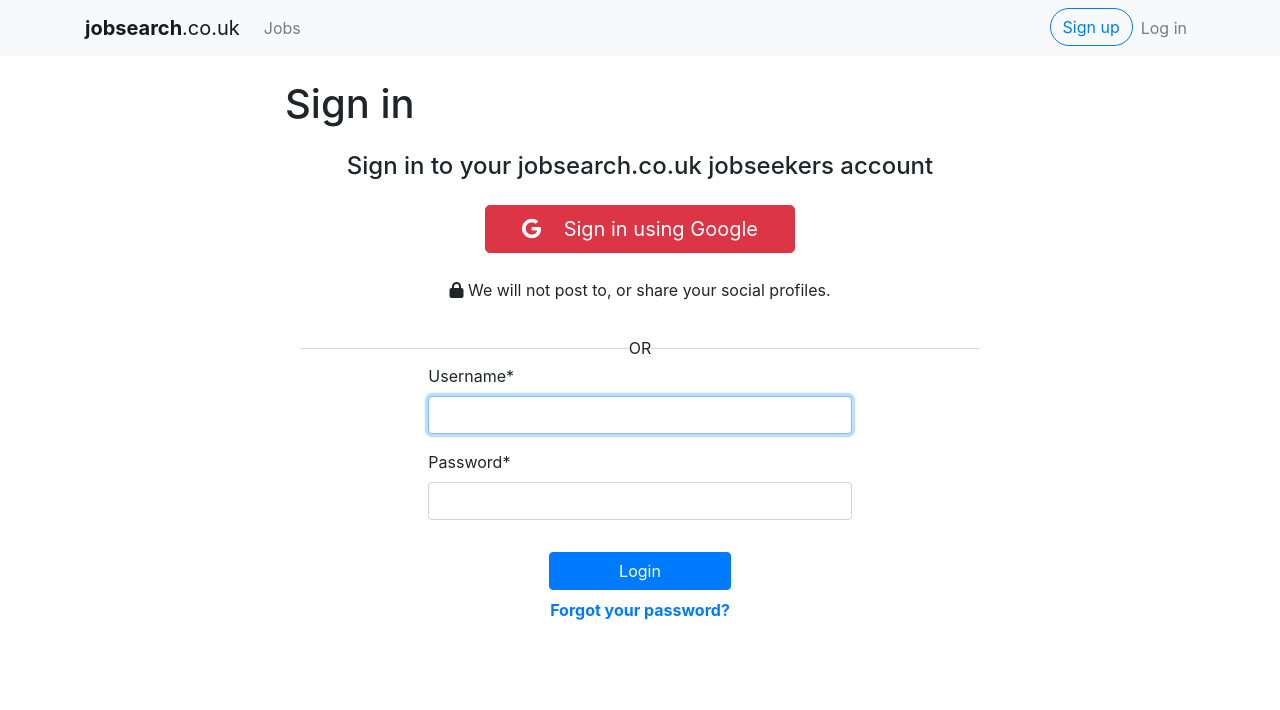
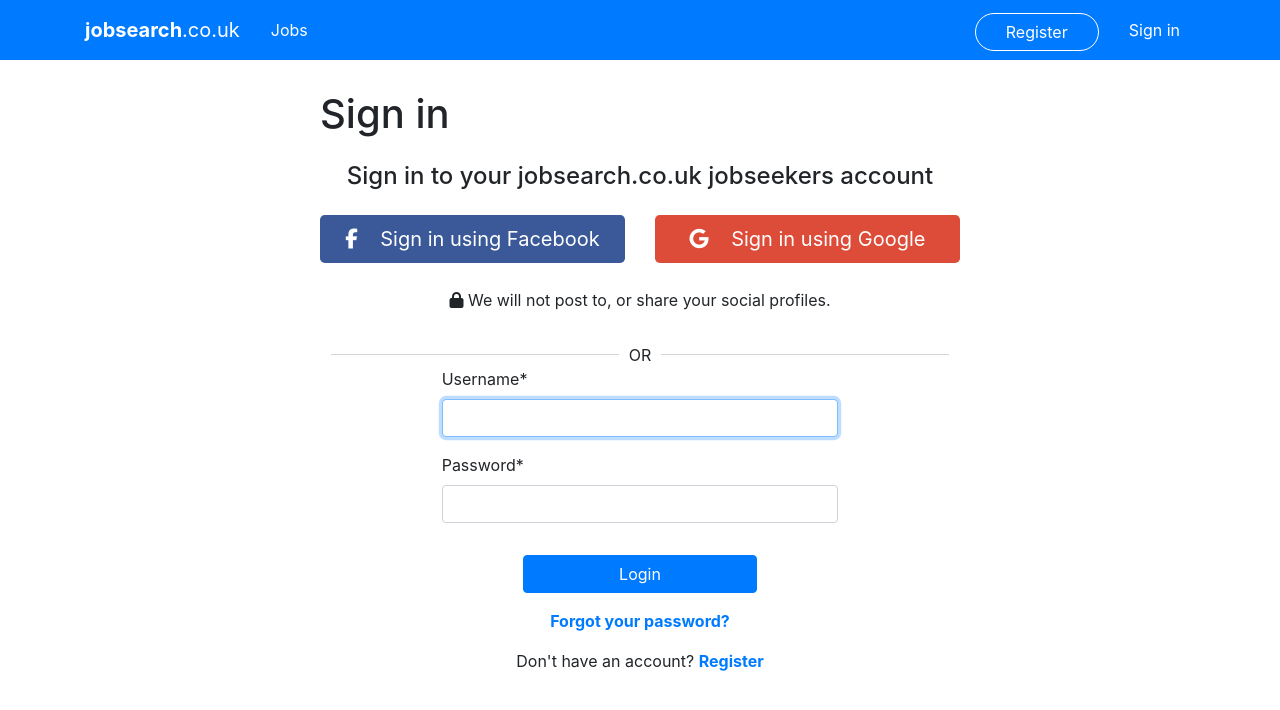
Before and after one commit to matt-stanford/job-search, a Django app: page /accounts/login in a window 1280 px wide. Shown: the top 710 px of the page. Run offline with Django 3.2, Linux system fonts and the light colour scheme; some libraries are stand-ins or nearby versions.

Commit message:
added login via facebook

```diff
--- a/accounts/urls.py
+++ b/accounts/urls.py
@@ -8,5 +8,4 @@
     path('register', views.register, name='register'),
     path('login', auth_views.LoginView.as_view(), name='login'),
     path('logout', auth_views.LogoutView.as_view(), name='logout'),
-    path('google_login', TemplateView.as_view(template_name='registration/login_with_google.html')),
 ]
--- a/jobsearch/settings.py
+++ b/jobsearch/settings.py
@@ -40,6 +40,7 @@
     'allauth.account',
     'allauth.socialaccount',
     'allauth.socialaccount.providers.google',
+    'allauth.socialaccount.providers.facebook',
 ]
 
 CRISPY_TEMPLATE_PACK = 'bootstrap4'
--- a/jobsearch/static/css/main.css
+++ b/jobsearch/static/css/main.css
@@ -21,7 +21,72 @@
     content: "";
     display: block;
     background: #d6d6d6;
-    width: 50%;
+    width: 45%;
     height: 1px;
-    margin: 15px 0;
 }
+
+.medium-container {
+    max-width: 820px;
+    margin: 0 auto;
+}
+
+.signin-section {
+    padding: 30px 90px 0px 90px;
+}
+
+.btn-register {
+    color: white !important;
+    border: 1px solid white !important;
+    padding: 0px 12px !important;
+    line-height: 36px !important;
+    width: 124px;
+}
+
+.btn-register:hover {
+    color: #007bff !important;
+    background-color: white;
+    font-weight: 600;
+}
+
+.btn-facebook {
+    color: white !important;
+    background-color: #3b5998 !important;
+}
+
+.btn-facebook:hover {
+    background-color: #4264aa !important;
+}
+
+.btn-google {
+    color: white !important;
+    background-color: #dd4b39 !important;
+}
+
+.btn-google:hover {
+    background-color: #e15f4f !important;
+}
+
+.navbar-dark .navbar-nav .nav-link {
+    color: white !important;
+}
+
+
+.nav-item {
+    height: 60px;
+    line-height: 60px;
+    padding: 0px 15px !important;
+}
+
+.nav-item:hover {
+    transition: background-color .2s ease-in;
+    background: #1172da;
+}
+
+.nav-link {
+    padding: 0px !important;
+}
+
+.navbar {
+    padding: 0px !important;
+    height: 60px;
+}
--- a/templates/base.html
+++ b/templates/base.html
@@ -18,7 +18,6 @@
   </head>
   <body>
     {% include 'partials/_navbar.html' %}
-    <br>
     <div class="container">
       {% block content %}
       {% endblock %}
--- a/templates/partials/_navbar.html
+++ b/templates/partials/_navbar.html
@@ -1,4 +1,4 @@
-<nav class="navbar sticky-top navbar-expand-lg navbar-light bg-light">
+<nav class="navbar sticky-top navbar-expand-lg navbar-dark bg-primary">
     <div class="container">
         <a class="navbar-brand" href="{% url 'index' %}"><strong>jobsearch</strong>.co.uk</a>
         <button class="navbar-toggler" type="button" data-toggle="collapse" data-target="#navbarSupportedContent" aria-controls="navbarSupportedContent" aria-expanded="false" aria-label="Toggle navigation">
@@ -20,11 +20,11 @@
                 <a class="nav-link" href="{% url 'shortlist' %}"><i class="far fa-heart"></i> Shortlisted jobs</a>
               </li>
             {% else %}
-              <li class="nav-item active">
-                <a class="btn btn-outline-primary rounded-pill" href="{% url 'register' %}">Sign up</a>
+              <li class="nav-item">
+                <a class="btn btn-register rounded-pill" href="{% url 'register' %}">Register</a>
               </li>
               <li class="nav-item">
-                <a class="nav-link" href="{% url 'login' %}">Log in</a>
+                <a class="nav-link" href="{% url 'login' %}">Sign in</a>
               </li>
             {% endif %}
           </ul>
--- a/templates/registration/login.html
+++ b/templates/registration/login.html
@@ -7,14 +7,19 @@
 {% block title %}Log in{% endblock %}
 
 {% block content %}
-<div class="col-md-8 offset-md-2">
+<div class="medium-container">
+    <div class="signin-section">
         <h1>Sign in</h1>
         <div class="mt-4">
             <h4 class="text-center mt-3 mb-4">Sign in to your jobsearch.co.uk jobseekers account</h4>
-        <div class="container">
                 <div class="text-center">
-                <div class="col-md-6 offset-md-3">
-                    <a class="btn btn-danger btn-block btn-lg" href="{% provider_login_url 'google' %}"><i class="fab fa-google"></i>&nbsp;&nbsp;&nbsp;&nbsp;Sign in using Google</a>
+                    <div class="row">
+                        <div class="col-xs-12 col-sm-6">
+                            <a class="btn btn-facebook btn-block btn-lg" href="{% provider_login_url 'facebook' %}"><i class="fab fa-facebook-f"></i>&nbsp;&nbsp;&nbsp;&nbsp;Sign in using Facebook</a>
+                        </div>
+                        <div class="col-xs-12 col-sm-6">
+                            <a class="btn btn-google btn-block btn-lg" href="{% provider_login_url 'google' %}"><i class="fab fa-google"></i>&nbsp;&nbsp;&nbsp;&nbsp;Sign in using Google</a>
+                        </div>
                     </div>
                     <div class="privacy-notice">
                         <p><i class="fas fa-lock"></i> We will not post to, or share your social profiles.</p>
@@ -30,17 +35,20 @@
                             {{ form|crispy }}
                         </fieldset>
                         <div class="form-group">
-                        <div class="col-md-6 offset-md-3">
+                            <div class="col-md-8 offset-md-2">
                                 <button type="submit" class="btn btn-primary btn-block">Login</button>
                             </div>
-                        <p class="text-center mt-2"><a href="#"><strong>Forgot your password?</strong></a></p>
+                            <div class="text-center">
+                                <p class="my-3"><a href="#"><strong>Forgot your password?</strong></a></p>
+                                <p class="mb-2">Don't have an account? <a href="{% url 'register' %}"><strong>Register</strong></a></p>
+                            </div>
+
                         </div>
                     </form>
                 </div>
-
+        </div>
     </div>
 </div>
 
-</div>
 
 {% endblock %}
```
Also changed, not shown: templates/registration/login_with_google.html (deleted, +0 -14 lines). Lines whose indentation alone changed are shown as unchanged.
